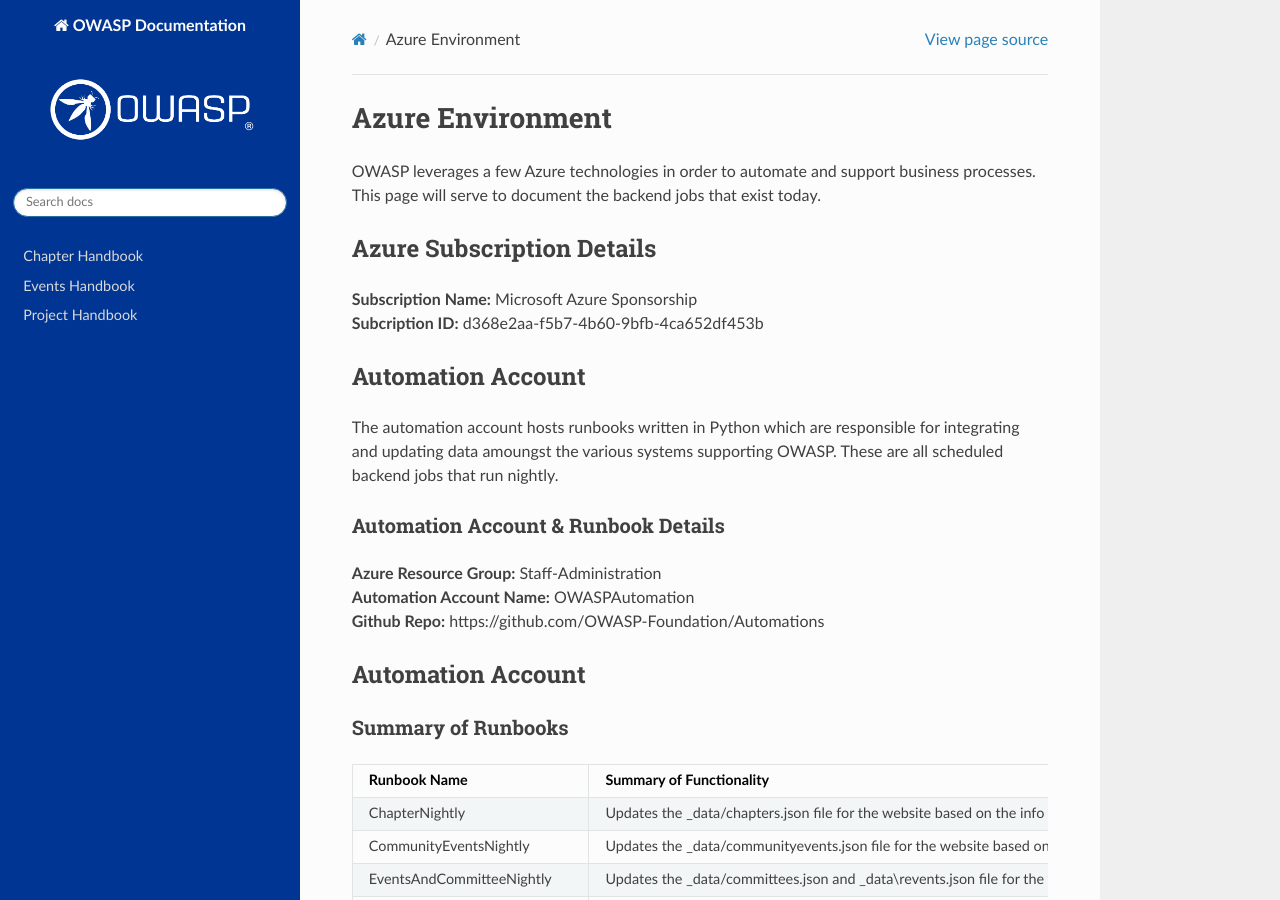
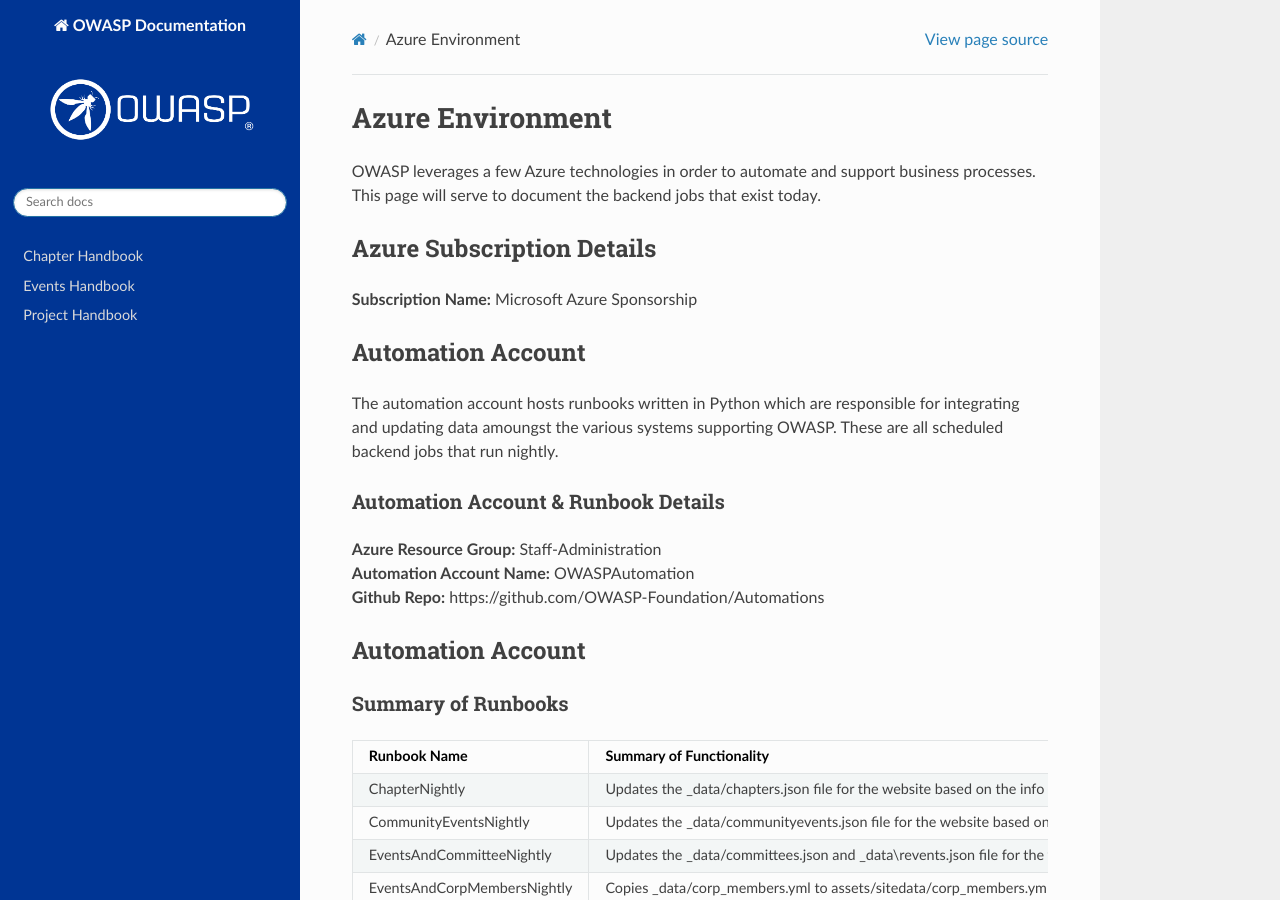
Before and after one commit to OWASP/docs, a Sphinx documentation site: the page built from source/infrastructure/azure-backend.md, in a window 1280 px wide and 900 px high. Built offline with Sphinx 7.4.7 and the Read the Docs theme 2.0.0, drawn with Linux system fonts in a browser that asks for light colours.

Commit message:
Update azure-backend.md

```diff
--- a/source/infrastructure/azure-backend.md
+++ b/source/infrastructure/azure-backend.md
@@ -3,7 +3,6 @@
 
 ### Azure Subscription Details
 **Subscription Name:** Microsoft Azure Sponsorship <br>
-**Subcription ID:** d368e2aa-f5b7-4b60-9bfb-4ca652df453b
 
 ## Automation Account
 
```
